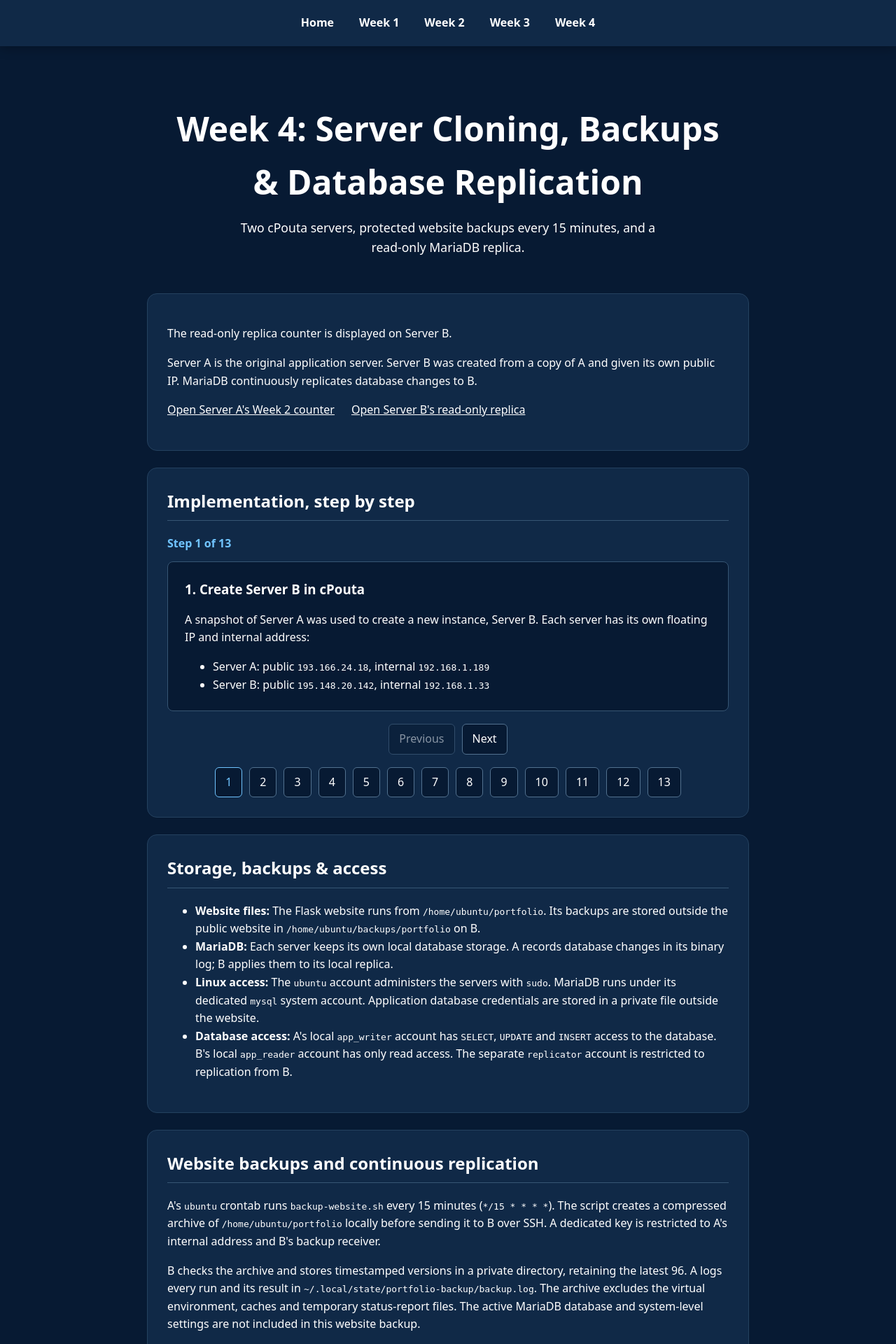
After one commit to heikkijj/linux-administration, a Flask app: page /week4/ in a window 1280 px wide. The commit adds this page. Shown: the top 1920 px of the page at 70% size. Run offline with Flask 3, Linux system fonts and the light colour scheme; some libraries are stand-ins or nearby versions.

Commit message:
Added Week 4 with an image carousel, a backup script, and a restore script, as well as a timer that creates backups every 15 minutes and retains 96 backups (~24h).

```diff
--- a/portfolio/app.py
+++ b/portfolio/app.py
@@ -1,9 +1,21 @@
 from flask import Flask, make_response, render_template, send_from_directory
+import pymysql
 import sqlite3
 import os
 
 app = Flask(__name__)
 
+COUNTER_BACKEND = os.environ.get('COUNTER_BACKEND', 'sqlite')
+COUNTER_ROLE = os.environ.get('COUNTER_ROLE', 'source')
+if COUNTER_BACKEND not in ('sqlite', 'mariadb'):
+    raise ValueError('COUNTER_BACKEND must be sqlite or mariadb')
+if COUNTER_ROLE not in ('source', 'replica'):
+    raise ValueError('COUNTER_ROLE must be source or replica')
+if COUNTER_ROLE == 'replica' and COUNTER_BACKEND != 'mariadb':
+    raise ValueError('The replica requires the MariaDB backend')
+DB_CONFIG = os.environ.get('COUNTER_DB_CONFIG')
+if COUNTER_BACKEND == 'mariadb' and not DB_CONFIG:
+    raise ValueError('COUNTER_DB_CONFIG is required for MariaDB')
 
 # Keep the database and HTML alongside this application.
 APP_DIR = os.path.dirname(os.path.abspath(__file__))
@@ -26,11 +38,36 @@ def init_db():
     conn.commit()
     conn.close()
 
+def mariadb_counter(increment=False):
+    conn = pymysql.connect(
+        read_default_file=DB_CONFIG,
+        unix_socket='/run/mysqld/mysqld.sock',
+        database='portfilio_db',
+    )
+    try:
+        with conn.cursor() as cursor:
+            if increment:
+                cursor.execute('UPDATE visitor_counter SET count = count + 1 WHERE id = 1')
+                if cursor.rowcount != 1:
+                    raise RuntimeError('MariaDB visitor counter row is missing')
+            cursor.execute('SELECT count FROM visitor_counter WHERE id = 1')
+            row = cursor.fetchone()
+            if row is None:
+                raise RuntimeError('MariaDB visitor counter row is missing')
+        conn.commit()
+        return row[0]
+    finally:
+        conn.close()
+
+
 def record_visit():
+    if COUNTER_BACKEND == 'mariadb':
+        return mariadb_counter(increment=COUNTER_ROLE == 'source')
     init_db()
     with sqlite3.connect(DB_PATH) as conn:
         conn.execute('UPDATE stats SET visits = visits + 1 WHERE id = 1')
         return conn.execute('SELECT visits FROM stats WHERE id = 1').fetchone()[0]
+
 
 # Flask routes for the web application all pages.
 @app.route('/')
@@ -48,12 +85,22 @@ def week1():
 @app.route('/week2/')
 def week2():
     visits = record_visit()
-    return render_template('week2.html', title='Week 2', visits=visits)
+    return render_template('week2.html', title='Week 2', visits=visits,
+                           counter_backend=COUNTER_BACKEND, counter_role=COUNTER_ROLE)
 
 @app.route('/week3/')
 def week3():
     record_visit()
     return render_template('week3.html', title='Week 3')
+
+
+@app.route('/week4/')
+@app.route('/viikko4/')
+def week4():
+    visits = mariadb_counter() if COUNTER_ROLE == 'replica' else None
+    response = make_response(render_template('week4.html', title='Week 4', visits=visits))
+    response.headers['Cache-Control'] = 'no-store'
+    return response
 
 
 @app.route('/week3/status-report/')
@@ -66,5 +113,6 @@ def week3_status_report():
 
 
 if __name__ == '__main__':
-    init_db()
+    if COUNTER_BACKEND == 'sqlite':
+        init_db()
     app.run(host='127.0.0.1', port=5000)
--- a/portfolio/requirements.txt
+++ b/portfolio/requirements.txt
@@ -1 +1,2 @@
 Flask>=3.1,<4.0
+PyMySQL>=1.1,<2.0
--- a/portfolio/static/style.css
+++ b/portfolio/static/style.css
@@ -143,6 +143,81 @@ pre {
     color: var(--muted);
 }
 
+.week4-carousel {
+    margin-top: 20px;
+}
+
+.carousel-status {
+    margin: 0 0 12px;
+    color: var(--accent);
+    font-weight: 700;
+}
+
+.carousel-slides {
+    display: grid;
+    gap: 16px;
+}
+
+.carousel-slide {
+    padding: 24px;
+    border: 1px solid #365573;
+    border-radius: 8px;
+    background: var(--navy);
+}
+
+.carousel-slide h3 {
+    margin: 0 0 8px;
+}
+
+.carousel-slide pre {
+    overflow-wrap: anywhere;
+}
+
+.carousel-slide > :last-child {
+    margin-bottom: 0;
+}
+
+.carousel-controls,
+.carousel-indicators {
+    display: flex;
+    flex-wrap: wrap;
+    justify-content: center;
+    gap: 10px;
+    margin-top: 18px;
+}
+
+.carousel-controls button,
+.carousel-indicators button {
+    min-height: 42px;
+    padding: 8px 14px;
+    border: 1px solid #52718f;
+    border-radius: 6px;
+    background: var(--navy);
+    color: var(--white);
+    font: inherit;
+    cursor: pointer;
+}
+
+.carousel-controls button:hover,
+.carousel-controls button:focus-visible,
+.carousel-indicators button:hover,
+.carousel-indicators button:focus-visible,
+.carousel-indicators button[aria-current="step"] {
+    border-color: var(--accent);
+    color: var(--accent);
+}
+
+.carousel-controls button:disabled {
+    opacity: 0.5;
+    cursor: not-allowed;
+}
+
+.server-links {
+    display: flex;
+    flex-wrap: wrap;
+    gap: 12px 24px;
+}
+
 .page-links {
     display: grid;
     grid-template-columns: repeat(auto-fit, minmax(220px, 1fr));
--- /dev/null
+++ b/portfolio/static/week4-carousel.js
@@ -0,0 +1,47 @@
+document.querySelectorAll('[data-carousel]').forEach((carousel) => {
+    const slides = Array.from(carousel.querySelectorAll('.carousel-slide'));
+    const previousButton = carousel.querySelector('[data-carousel-previous]');
+    const nextButton = carousel.querySelector('[data-carousel-next]');
+    const controls = carousel.querySelector('[data-carousel-controls]');
+    const indicators = carousel.querySelector('[data-carousel-indicators]');
+    const status = carousel.querySelector('[data-carousel-status]');
+
+    if (!slides.length || !previousButton || !nextButton || !controls || !indicators || !status) {
+        return;
+    }
+
+    let activeIndex = 0;
+
+    const indicatorButtons = slides.map((slide, index) => {
+        const button = document.createElement('button');
+        button.type = 'button';
+        button.textContent = String(index + 1);
+        button.setAttribute('aria-label', `Show step ${index + 1}`);
+        button.addEventListener('click', () => showSlide(index));
+        indicators.append(button);
+        return button;
+    });
+
+    function showSlide(index) {
+        activeIndex = index;
+        slides.forEach((slide, slideIndex) => {
+            slide.hidden = slideIndex !== activeIndex;
+        });
+        indicatorButtons.forEach((button, buttonIndex) => {
+            if (buttonIndex === activeIndex) {
+                button.setAttribute('aria-current', 'step');
+            } else {
+                button.removeAttribute('aria-current');
+            }
+        });
+        previousButton.disabled = activeIndex === 0;
+        nextButton.disabled = activeIndex === slides.length - 1;
+        status.textContent = `Step ${activeIndex + 1} of ${slides.length}`;
+    }
+
+    previousButton.addEventListener('click', () => showSlide(activeIndex - 1));
+    nextButton.addEventListener('click', () => showSlide(activeIndex + 1));
+
+    showSlide(activeIndex);
+    controls.hidden = false;
+});
--- a/portfolio/templates/base.html
+++ b/portfolio/templates/base.html
@@ -13,6 +13,7 @@
         <a href="{{ url_for('week1') }}">Week 1</a>
         <a href="{{ url_for('week2') }}">Week 2</a>
         <a href="{{ url_for('week3') }}">Week 3</a>
+        <a href="{{ url_for('week4') }}">Week 4</a>
     </div>
 </nav>
 <main>
@@ -22,5 +23,6 @@
     <p>My Linux Server Portfolio</p>
     <p><a href="https://github.com/heikkijj/linux-administration">Source code on GitHub</a></p>
 </footer>
+{% block extra_scripts %}{% endblock %}
 </body>
 </html>
--- a/portfolio/templates/index.html
+++ b/portfolio/templates/index.html
@@ -21,6 +21,10 @@
     <h3>Week 3: Linux Bash Scripting &amp; Server Status Report</h3>
     <p>Automated server monitoring using Linux bash scripting, systemd timers and server status reporting.</p>
 </a>
+        <a class="page-card" href="{{ url_for('week4') }}">
+            <h3>Week 4: Server Cloning, Backups &amp; Replication</h3>
+            <p>A second server, hourly website backups, and a read-only MariaDB replica.</p>
+        </a>
     </div>
 </section>
 {% endblock %}
--- /dev/null
+++ b/portfolio/templates/week4.html
@@ -0,0 +1,202 @@
+{% extends "base.html" %}
+
+{% block content %}
+<header>
+    <h1>Week 4: Server Cloning, Backups &amp; Database Replication</h1>
+    <p>Two cPouta servers, protected website backups every 15 minutes, and a read-only MariaDB replica.</p>
+</header>
+
+<section>
+    {% if visits is not none %}
+    <h2>Read-only replica visitor counter</h2>
+    <p>Server B's local replicated database reports <strong id="replica-counter">{{ visits }}</strong> visits. Loading this page does not increment the counter.</p>
+    {% else %}
+    <p>The read-only replica counter is displayed on Server B.</p>
+    {% endif %}
+    <p>Server A is the original application server. Server B was created from a copy of A and given its own public IP. MariaDB continuously replicates database changes to B.</p>
+    <p class="server-links">
+        <a href="http://193.166.24.18/week2/">Open Server A's Week 2 counter</a>
+        <a href="http://195.148.20.142/week4/">Open Server B's read-only replica</a>
+    </p>
+</section>
+
+<section aria-labelledby="implementation-title">
+    <h2 id="implementation-title">Implementation, step by step</h2>
+    <div class="week4-carousel" data-carousel role="region" aria-roledescription="carousel" aria-label="Server setup steps">
+        <p class="carousel-status" data-carousel-status aria-live="polite">13 setup steps</p>
+        <div class="carousel-slides">
+            <article class="carousel-slide" role="group" aria-roledescription="slide" aria-label="1 of 13">
+                <h3>1. Create Server B in cPouta</h3>
+                <p>A snapshot of Server A was used to create a new instance, Server B. Each server has its own floating IP and internal address:</p>
+                <ul>
+                    <li>Server A: public <code>193.166.24.18</code>, internal <code>192.168.1.189</code></li>
+                    <li>Server B: public <code>195.148.20.142</code>, internal <code>192.168.1.33</code></li>
+                </ul>
+            </article>
+            <article class="carousel-slide" role="group" aria-roledescription="slide" aria-label="2 of 13">
+                <h3>2. Install MariaDB on Server B</h3>
+                <p>Update the package lists, install MariaDB and the Python driver, and check the service and cloned project files:</p>
+                <pre><code>sudo apt update
+sudo apt install -y mariadb-server python3-pymysql
+sudo systemctl status mariadb
+ls ~/portfolio</code></pre>
+                <p>The deployed application also installs its Python dependencies in its virtual environment.</p>
+            </article>
+            <article class="carousel-slide" role="group" aria-roledescription="slide" aria-label="3 of 13">
+                <h3>3. Install MariaDB on Server A</h3>
+                <p>Connect from the local computer using the SSH key, then update the package lists and install MariaDB and the Python driver:</p>
+                <pre><code>ssh -i &lt;SSH_KEY_PATH&gt; ubuntu@193.166.24.18
+sudo apt update
+sudo apt install -y mariadb-server python3-pymysql</code></pre>
+            </article>
+            <article class="carousel-slide" role="group" aria-roledescription="slide" aria-label="4 of 13">
+                <h3>4. Create the database on Server A</h3>
+                <p>Open the MariaDB console with <code>sudo mysql</code>, create the database and counter row, and configure the original local writer account:</p>
+                <pre><code>CREATE DATABASE portfilio_db;
+USE portfilio_db;
+CREATE TABLE visitor_counter (
+    id INT PRIMARY KEY,
+    count INT NOT NULL DEFAULT 0
+);
+INSERT INTO visitor_counter (id, count) VALUES (1, 0);
+CREATE USER 'app_writer'@'localhost' IDENTIFIED BY '&lt;PASSWORD&gt;';
+GRANT SELECT, UPDATE, INSERT ON portfilio_db.* TO 'app_writer'@'localhost';
+FLUSH PRIVILEGES;
+EXIT;</code></pre>
+                <p>The application uses <code>app_writer</code> on A. Password placeholders are not real credentials.</p>
+            </article>
+            <article class="carousel-slide" role="group" aria-roledescription="slide" aria-label="5 of 13">
+                <h3>5. Configure Server A as the source</h3>
+                <p>Edit <code>/etc/mysql/mariadb.conf.d/50-server.cnf</code> with <code>sudo nano</code>. The source settings include:</p>
+                <pre><code>bind-address = 0.0.0.0
+server-id = 1
+log_bin = /var/log/mysql/mysql-bin.log
+binlog_do_db = portfilio_db</code></pre>
+                <p>Restart MariaDB with <code>sudo systemctl restart mariadb</code>. The database name must match exactly: the original <code>portfolio_db</code> filter did not log changes to <code>portfilio_db</code>. Network access must be restricted to the intended hosts.</p>
+            </article>
+            <article class="carousel-slide" role="group" aria-roledescription="slide" aria-label="6 of 13">
+                <h3>6. Create the replication user on A</h3>
+                <p>In the MariaDB console, create a dedicated account restricted to Server B's internal IP and inspect the source status:</p>
+                <pre><code>CREATE USER 'replicator'@'192.168.1.33' IDENTIFIED BY '&lt;PASSWORD&gt;';
+GRANT REPLICATION SLAVE ON *.* TO 'replicator'@'192.168.1.33';
+FLUSH PRIVILEGES;
+SHOW MASTER STATUS;
+EXIT;</code></pre>
+                <p>The source log file and position must match the database snapshot used to initialize B; a later status check alone is not sufficient.</p>
+            </article>
+            <article class="carousel-slide" role="group" aria-roledescription="slide" aria-label="7 of 13">
+                <h3>7. Transfer the initial database snapshot</h3>
+                <p>On A, create an InnoDB snapshot with its corresponding binary-log coordinates:</p>
+                <pre><code>sudo mysqldump --single-transaction --master-data=2 portfilio_db &gt; ~/portfilio_init.sql</code></pre>
+                <p>From the local computer, transfer the dump from A to B:</p>
+                <pre><code>scp -i &lt;SSH_KEY_PATH&gt; ubuntu@193.166.24.18:~/portfilio_init.sql .
+scp -i &lt;SSH_KEY_PATH&gt; portfilio_init.sql ubuntu@195.148.20.142:~/</code></pre>
+                <p>Use the coordinates recorded in that dump. A manual <code>FLUSH TABLES WITH READ LOCK</code> lock is released when its MariaDB session exits; a separate <code>UNLOCK TABLES</code> session cannot maintain or release it. Keep dumps private and out of the website and repository.</p>
+            </article>
+            <article class="carousel-slide" role="group" aria-roledescription="slide" aria-label="8 of 13">
+                <h3>8. Configure Server B as the replica</h3>
+                <p>Connect to B and edit its MariaDB configuration:</p>
+                <pre><code>ssh -i &lt;SSH_KEY_PATH&gt; ubuntu@195.148.20.142
+sudo nano /etc/mysql/mariadb.conf.d/50-server.cnf</code></pre>
+                <p>Give B a different server ID and enable read-only mode:</p>
+                <pre><code>server-id = 2
+read_only = 1</code></pre>
+            </article>
+            <article class="carousel-slide" role="group" aria-roledescription="slide" aria-label="9 of 13">
+                <h3>9. Restart MariaDB on B</h3>
+                <p>Apply the replica settings and check that the database service is running:</p>
+                <pre><code>sudo systemctl restart mariadb
+sudo systemctl status mariadb</code></pre>
+            </article>
+            <article class="carousel-slide" role="group" aria-roledescription="slide" aria-label="10 of 13">
+                <h3>10. Import the initial snapshot on B</h3>
+                <p>Create the database on B and import the dump transferred from A:</p>
+                <pre><code>sudo mysql -e "CREATE DATABASE portfilio_db;"
+sudo mysql portfilio_db &lt; ~/portfilio_init.sql</code></pre>
+                <p>Importing a snapshot into an existing database can overwrite data; the snapshot and its recorded log coordinates must belong together.</p>
+            </article>
+            <article class="carousel-slide" role="group" aria-roledescription="slide" aria-label="11 of 13">
+                <h3>11. Start replication and set up read access</h3>
+                <p>In B's MariaDB console, use the source's internal address and the coordinates from the snapshot. The values in angle brackets are placeholders:</p>
+                <pre><code>CHANGE MASTER TO
+    MASTER_HOST='192.168.1.189',
+    MASTER_USER='replicator',
+    MASTER_PASSWORD='&lt;PASSWORD&gt;',
+    MASTER_LOG_FILE='&lt;SNAPSHOT_LOG_FILE&gt;',
+    MASTER_LOG_POS=&lt;SNAPSHOT_LOG_POSITION&gt;;
+START SLAVE;
+CREATE USER 'app_reader'@'localhost' IDENTIFIED BY '&lt;PASSWORD&gt;';
+GRANT SELECT ON portfilio_db.* TO 'app_reader'@'localhost';
+FLUSH PRIVILEGES;</code></pre>
+                <p>The application uses <code>app_reader</code> on B, which has only <code>SELECT</code> access to the database. Never publish real passwords.</p>
+            </article>
+            <article class="carousel-slide" role="group" aria-roledescription="slide" aria-label="12 of 13">
+                <h3>12. Check and correct the starting position</h3>
+                <p>On B, <code>SHOW SLAVE STATUS\G</code> initially showed an I/O error because position 342 was incorrect. The recorded source position was 328. The correction used:</p>
+                <pre><code>STOP SLAVE;
+CHANGE MASTER TO
+    MASTER_LOG_FILE='mysql-bin.000001',
+    MASTER_LOG_POS=328;
+START SLAVE;
+SHOW SLAVE STATUS\G
+EXIT;</code></pre>
+                <p>These are historical values, not current setup instructions. A new replica must use the log file and position associated with its own snapshot.</p>
+            </article>
+            <article class="carousel-slide" role="group" aria-roledescription="slide" aria-label="13 of 13">
+                <h3>13. Connect and verify the counter</h3>
+                <p>The Flask application originally stored its visitor counter in an SQLite database. It was changed to use the existing MariaDB counter: Server A increments it, and Server B reads the replicated value from its own local database without incrementing it. The MariaDB counter continued from its existing value; the old SQLite database was kept.</p>
+                <p>Check that <code>Slave_IO_Running</code> and <code>Slave_SQL_Running</code> are <code>Yes</code>, and inspect <code>Seconds_Behind_Master</code> and any errors. Then load A's Week 2 page and confirm that the new count appears on B's Week 4 page without B incrementing it.</p>
+                <p>A healthy replication status alone is not enough: the database filter and the actual replicated value must also be checked.</p>
+            </article>
+        </div>
+        <div class="carousel-controls" data-carousel-controls hidden>
+            <button type="button" data-carousel-previous>Previous</button>
+            <button type="button" data-carousel-next>Next</button>
+        </div>
+        <div class="carousel-indicators" data-carousel-indicators role="group" aria-label="Choose an implementation step"></div>
+    </div>
+</section>
+
+<section>
+    <h2>Storage, backups &amp; access</h2>
+    <ul>
+        <li><strong>Website files:</strong> The Flask website runs from <code>/home/ubuntu/portfolio</code>. Its backups are stored outside the public website in <code>/home/ubuntu/backups/portfolio</code> on B.</li>
+        <li><strong>MariaDB:</strong> Each server keeps its own local database storage. A records database changes in its binary log; B applies them to its local replica.</li>
+        <li><strong>Linux access:</strong> The <code>ubuntu</code> account administers the servers with <code>sudo</code>. MariaDB runs under its dedicated <code>mysql</code> system account. Application database credentials are stored in a private file outside the website.</li>
+        <li><strong>Database access:</strong> A's local <code>app_writer</code> account has <code>SELECT</code>, <code>UPDATE</code> and <code>INSERT</code> access to the database. B's local <code>app_reader</code> account has only read access. The separate <code>replicator</code> account is restricted to replication from B.</li>
+    </ul>
+</section>
+
+<section>
+    <h2>Website backups and continuous replication</h2>
+    <p>A's <code>ubuntu</code> crontab runs <code>backup-website.sh</code> every 15 minutes (<code>*/15 * * * *</code>). The script creates a compressed archive of <code>/home/ubuntu/portfolio</code> locally before sending it to B over SSH. A dedicated key is restricted to A's internal address and B's backup receiver.</p>
+    <p>B checks the archive and stores timestamped versions in a private directory, retaining the latest 96. A logs every run and its result in <code>~/.local/state/portfolio-backup/backup.log</code>. The archive excludes the virtual environment, caches and temporary status-report files. The active MariaDB database and system-level settings are not included in this website backup.</p>
+    <p>MariaDB replication continuously sends A's binary-log changes to B. The initial database dump established the starting copy; after that, B applied new changes from A. Replication is not a replacement for historical backups: a deletion, corruption, or unwanted change can also be replicated, while older backup versions let you recover an earlier state.</p>
+</section>
+
+<section>
+    <h2>Verification</h2>
+    <ul>
+        <li>Both submitted counter pages are publicly accessible: <a href="http://193.166.24.18/week2/">Server A /week2/</a> and <a href="http://195.148.20.142/week4/">Server B /week4/</a>.</li>
+        <li>In a public-page test, B stayed at 5 when reloaded. Loading A increased the counter to 6, which then appeared on B; reloading B again kept it at 6.</li>
+        <li>MariaDB reported both replication threads running and a replication delay of 0 seconds in the recorded status check.</li>
+        <li>Manual backups succeeded, including a test during repeated status-report updates. A page restored to a separate location matched the original by SHA-256.</li>
+        <li>On 22 November 2026, the 08:00 UTC scheduled backup succeeded, but the 08:15 run failed while the status report was updating. After the script was corrected, the 08:30, 08:45 and 09:00 UTC scheduled runs succeeded; the cron log and separate archives on B confirmed the runs.</li>
+        <li>After B was rebooted at 09:55 UTC on 22 November 2026, its website, status report and MariaDB replica were available. Loading A increased the counter from 40 to 41; B displayed 41 and reloading B did not increment it.</li>
+        <li>A's next scheduled backup at 10:00 UTC succeeded after B's reboot. The archive was present on B, passed integrity checks and its Week 4 page matched A's file by SHA-256.</li>
+    </ul>
+</section>
+
+<section>
+    <h2>Problem solved and lesson learned</h2>
+    <p>Replication initially stopped because B had the wrong starting position in A's binary log. Checking the source status and correcting the position restored replication. I learned that the initial database copy and its matching log position must agree, and that replication keeps servers current but cannot replace versioned backups.</p>
+    <p>A later test revealed that A's binary-log filter named <code>portfolio_db</code>, while the actual database is <code>portfilio_db</code>. Correcting the filter allowed counter updates to reach B. Running replication threads alone did not prove that the correct database was being replicated.</p>
+    <p>The status report changed the website directory during a scheduled backup, causing <code>tar</code> to report an error. The backup now lists files without recursive directory scans, skips temporary report files and completes the local archive before sending it, so a failed archive is not transferred.</p>
+    <h2>Source code</h2>
+    <p>The <a href="https://github.com/heikkijj/linux-administration">project GitHub repository</a> is the public code location for this work.</p>
+</section>
+{% endblock %}
+
+{% block extra_scripts %}
+<script src="{{ url_for('static', filename='week4-carousel.js') }}" defer></script>
+{% endblock %}
```
Also changed, not shown: portfolio/scripts/receive-portfolio-backup.py (added, +69 -0 lines), portfolio/templates/week2.html (+7 -2 lines), portfolio/Photos/counter-number1.jpg (deleted), portfolio/Photos/reboot2.jpg (deleted), portfolio/Photos/restart1.jpg (deleted), portfolio/Photos/start2.jpg (deleted), portfolio/Photos/visit-counter2.jpg (deleted), 2 other files.
